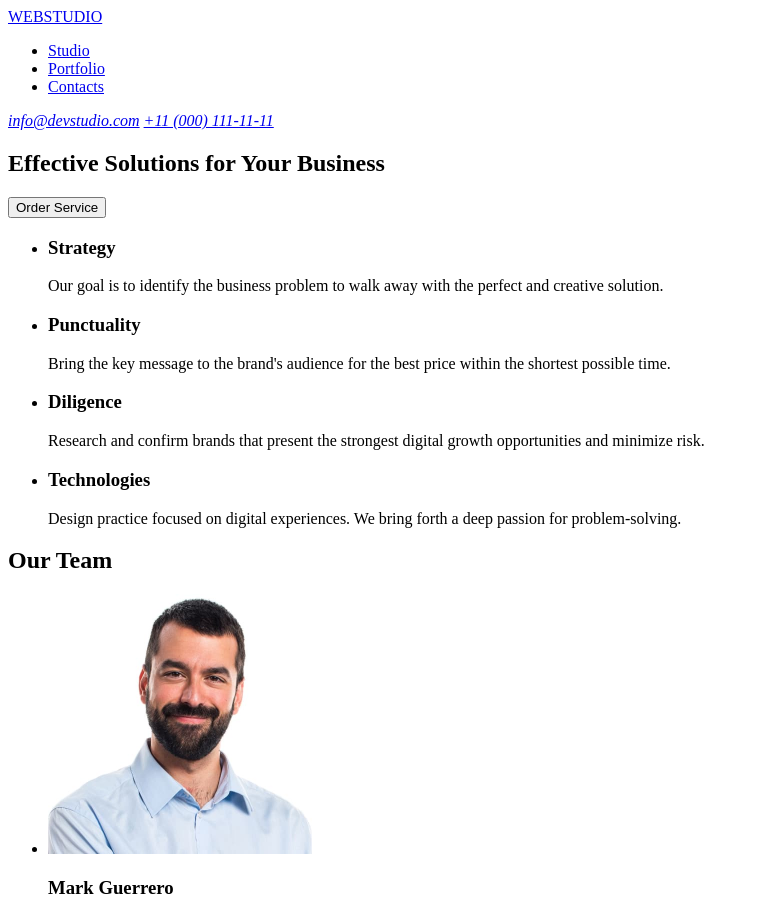
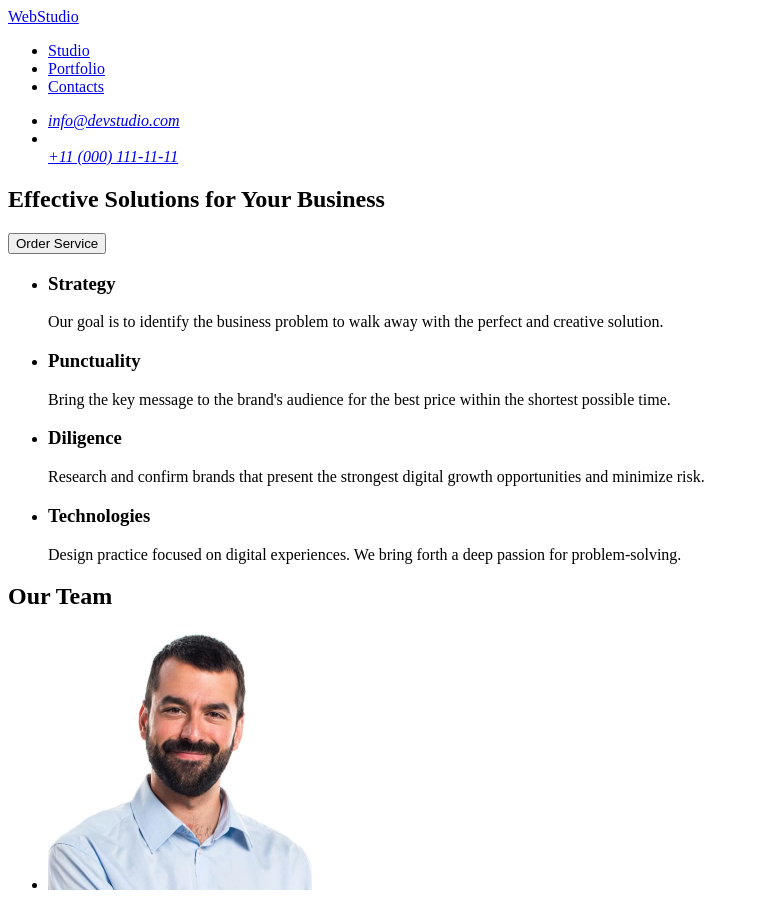
Before and after one commit to svolodarskyi/goit-markup-hw-01, a plain HTML site: page index.html in a window 1280 px wide. Shown: the top 902 px of the page, without its empty margins (0-759 px from the left). Drawn offline with Linux system fonts and the light colour scheme.

Commit message:
Update index.html

```diff
--- a/index.html
+++ b/index.html
@@ -8,7 +8,7 @@
   <body>
     <header>
       <nav>
-        <a href="./index.html">WEBSTUDIO</a>
+        <a href="./index.html">WebStudio</a>
         <ul>
           <li><a href="#">Studio</a></li>
           <li><a href="#">Portfolio</a></li>
@@ -16,8 +16,10 @@
         </ul>
       </nav>
       <address>
-        <a href="mailto:info@devstudio.com">info@devstudio.com</a>
-        <a href="tel:+110001111111">+11 (000) 111-11-11</a>
+        <ul>
+          <li><a href="mailto:info@devstudio.com">info@devstudio.com</a></li>
+          <li></li><a href="tel:+110001111111">+11 (000) 111-11-11</a></li>
+        </ul>
       </address>
     </header>
     <main>
@@ -86,7 +88,7 @@
       </section>
     </main>
     <footer>
-      <a href="./index.html">WEBSTUDIO</a>
+      <a href="./index.html">WebStudio</a>
       <p>
         Increase the flow of customers and sales for your business with digital marketing & growth solutions.
       </p>
```
